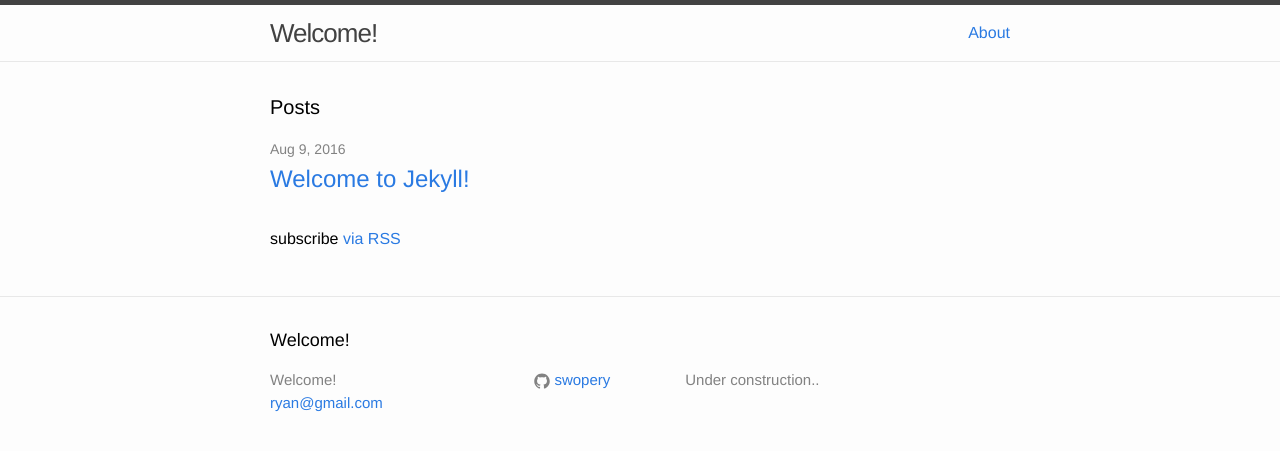
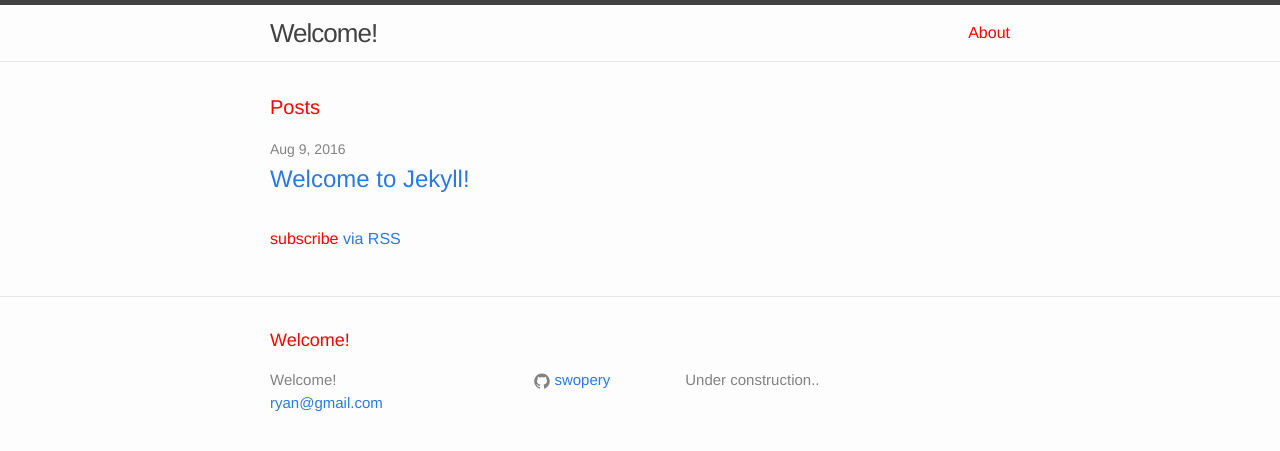
Before and after one commit to swopery/swopery.github.io, a Jekyll site: the page built from index.html, in a window 1280 px wide. Shown: the top 451 px of the page. Built offline with Jekyll 4.4.1, drawn with Linux system fonts in a browser that asks for light colours.

Commit message:
Text color change test 2

```diff
--- a/css/main.scss
+++ b/css/main.scss
@@ -14,7 +14,7 @@ $base-line-height: 1.5;
 
 $spacing-unit:     30px;
 
-$text-color:       #red;
+$text-color:       red;
 $background-color: #fdfdfd;
 $brand-color:      #2a7ae2;
 
```
